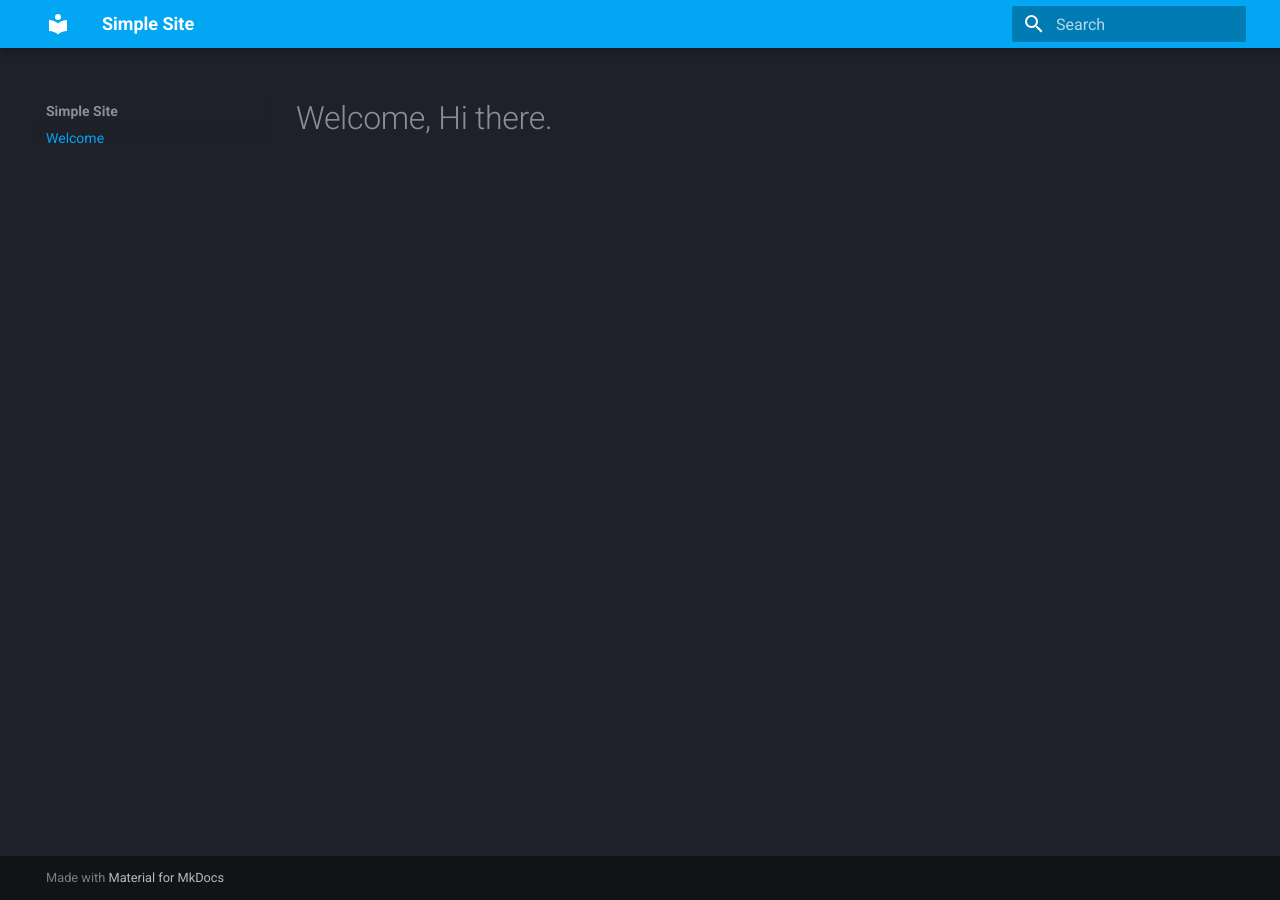
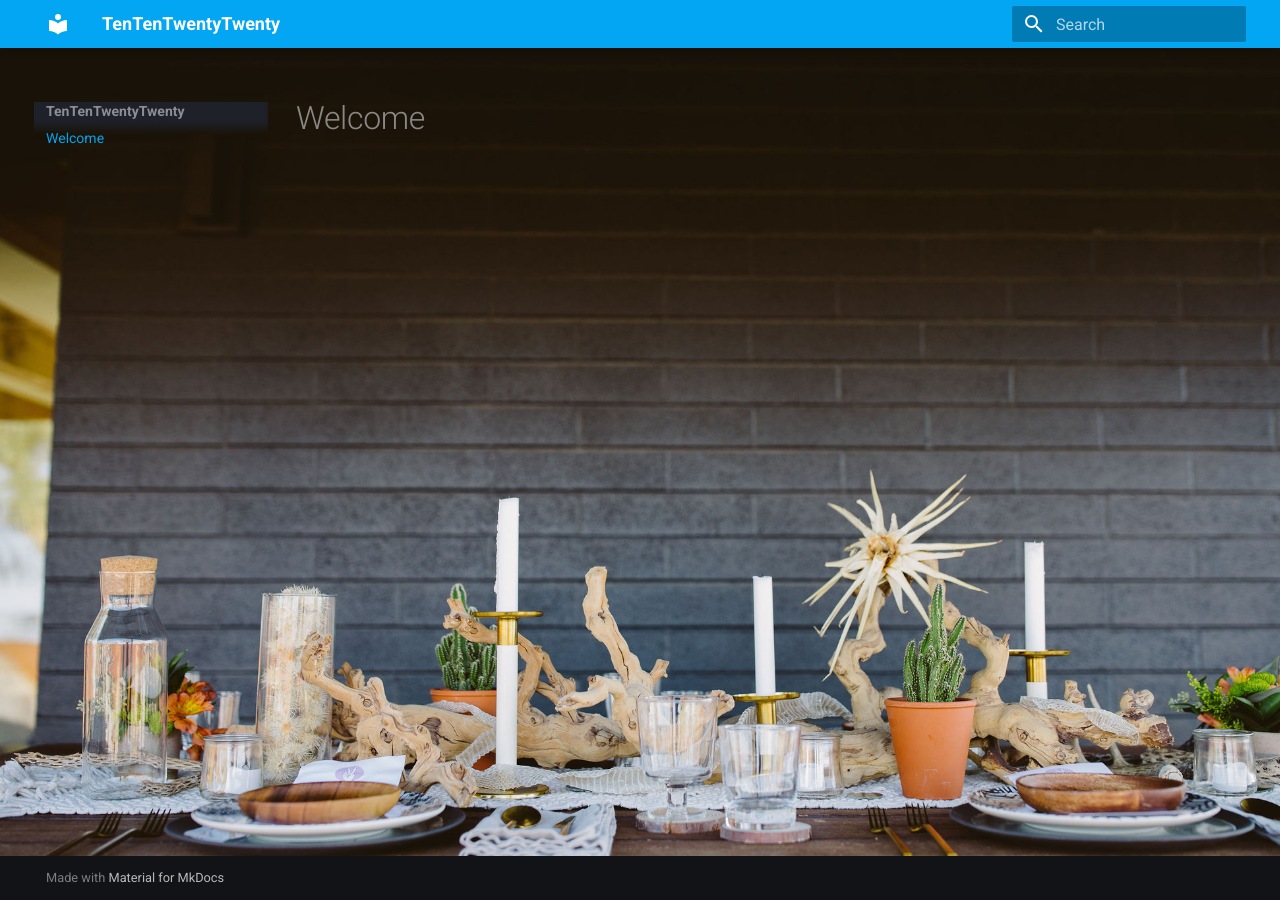
Before and after one commit to ambientself/tententwentytwenty.us, an MkDocs documentation site: the page built from docs/index.md, in a window 1280 px wide. Built offline with MkDocs 1.6.1 and Material for MkDocs 9.7.7, drawn with Linux system fonts in a browser that asks for light colours.

Commit message:
add image

```diff
--- /dev/null
+++ b/docs/assets/stylesheets/custom.css
@@ -0,0 +1,6 @@
+body {
+    background-image: url('/assets/images/wedding-table.jpg');
+    background-size: cover;
+    background-repeat: no-repeat;
+    background-attachment: fixed;
+}
--- a/docs/index.md
+++ b/docs/index.md
@@ -1,4 +1,4 @@
 ---
 title: Welcome
 ---
-# Welcome, Hi there.
+# Welcome
--- a/mkdocs.yml
+++ b/mkdocs.yml
@@ -1,12 +1,14 @@
-site_name: Simple Site
+site_name: TenTenTwentyTwenty
 site_url: https://tententwentytwenty.us
-site_description: A simple site for tententwentytwenty
+site_description: tententwentytwenty.us
 theme:
   name: material
   palette:
     primary: light blue
     accent: orange
     scheme: slate
+extra_css:
+  - assets/stylesheets/custom.css
 plugins:
   - search
   - tags
```
Also changed, not shown: docs/assets/images/wedding-table.jpg (added).
